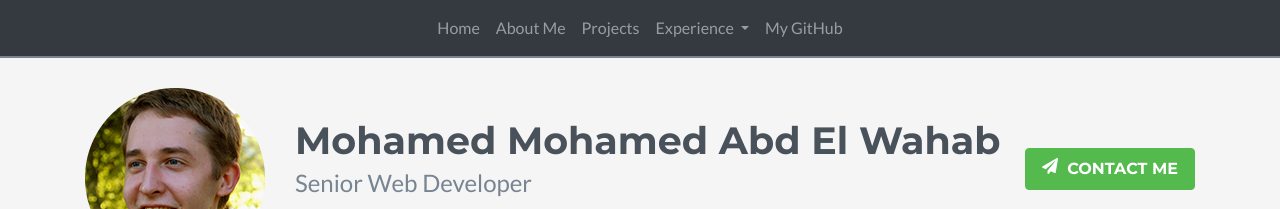
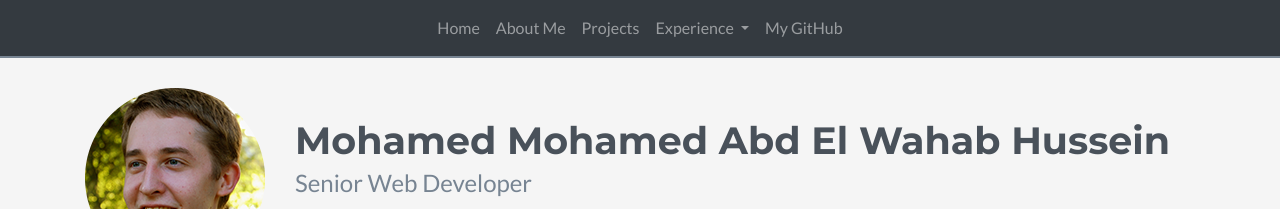
Before and after one commit to Mabdelwahab111/Mabdelwahab111, a plain HTML site: page index.html in a window 1280 px wide. Shown: the top 209 px of the page. Drawn offline with nearby package versions, Linux system fonts and the light colour scheme; no server answers; a script that the page names is missing; some icons are missing.

Commit message:
update index.html

```diff
--- a/index.html
+++ b/index.html
@@ -73,7 +73,7 @@
         <div class="container clearfix">
             <img class="profile-image img-fluid float-left" src="assets/images/profile.png" alt="James Lee" />
             <div class="profile-content float-left">
-                <h1 class="name">Mohamed Mohamed Abd El Wahab</h1>
+                <h1 class="name">Mohamed Mohamed Abd El Wahab Hussein</h1>
                 <h2 class="desc">Senior Web Developer</h2>
                 <ul class="social list-inline">
                     <li class="list-inline-item"><a href="#"><i class="fab fa-google-plus-g"></i></a></li>
```
